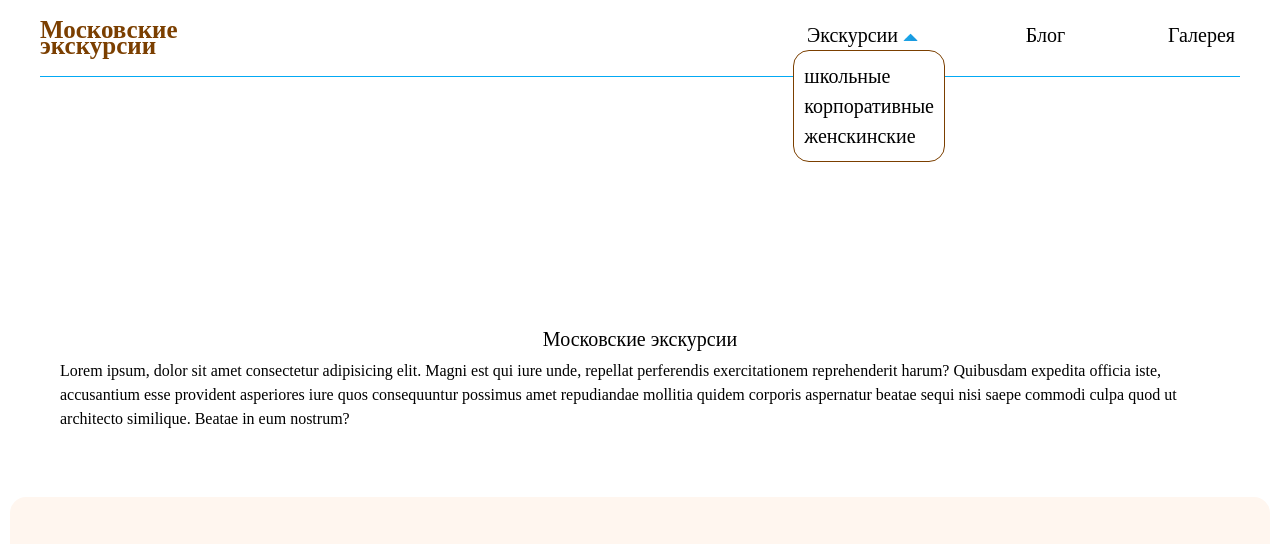
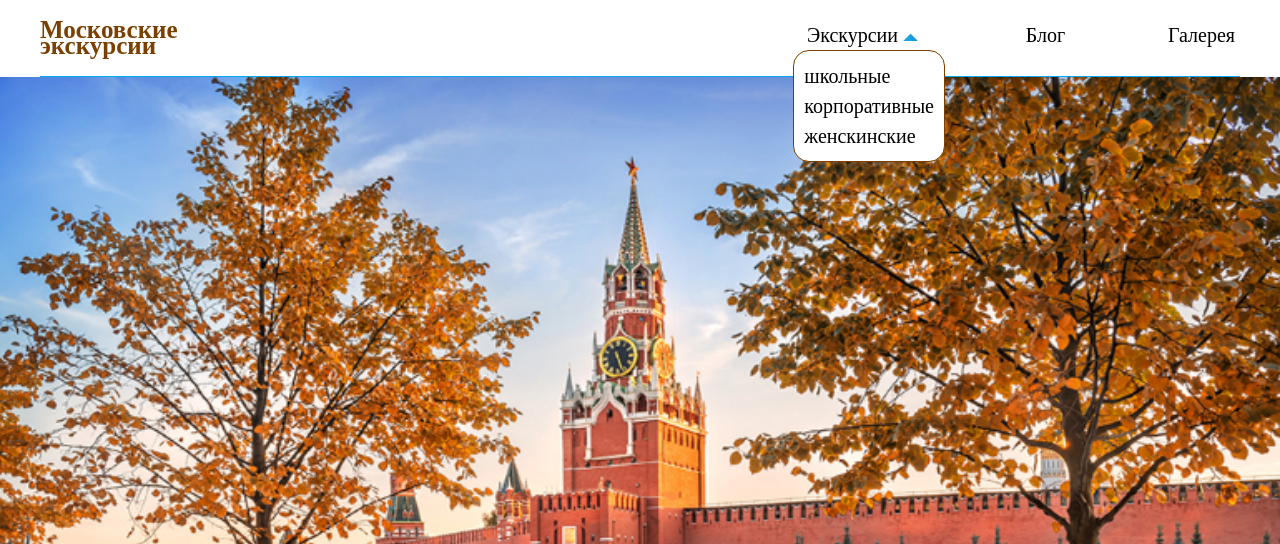
Before and after one commit to kantor07/TravelMoscowOne, a plain HTML site: page index.html in a window 1280 px wide. Shown: the top 544 px of the page. Drawn offline with nearby package versions, Linux system fonts and the light colour scheme; a web font is replaced by a local one.

Commit message:
изменила стили картинки на главной странице

```diff
--- a/index.html
+++ b/index.html
@@ -84,7 +84,11 @@
       <h1 class="hidden-section">Welcome to Moscow Travel</h1>
 
       <div class="main-container">
-        <div class="container main-info-container"></div>
+        <img
+          src="./img/main-info-img2.jpg"
+          class="img-main-info"
+          alt="main-img"
+        />
 
         <div class="container">
           <div class="main-text-item">
--- a/scss-css/blocks/main.scss
+++ b/scss-css/blocks/main.scss
@@ -6,12 +6,9 @@
 /* mixin */
 @import "mixin.scss";
 
-.main-info-container {
-  height: 200px;
-  background: url(../img/main-img.jpg) no-repeat;
-  background-size: 100%;
-
-  /* outline: 1px solid green; */
+.img-main-info {
+  height: 100%;
+  width: 100%;
 }
 
 .main-info-title,
```
Also changed, not shown: scss-css/blocks/main.css, scss-css/style.css, 2 other files.
